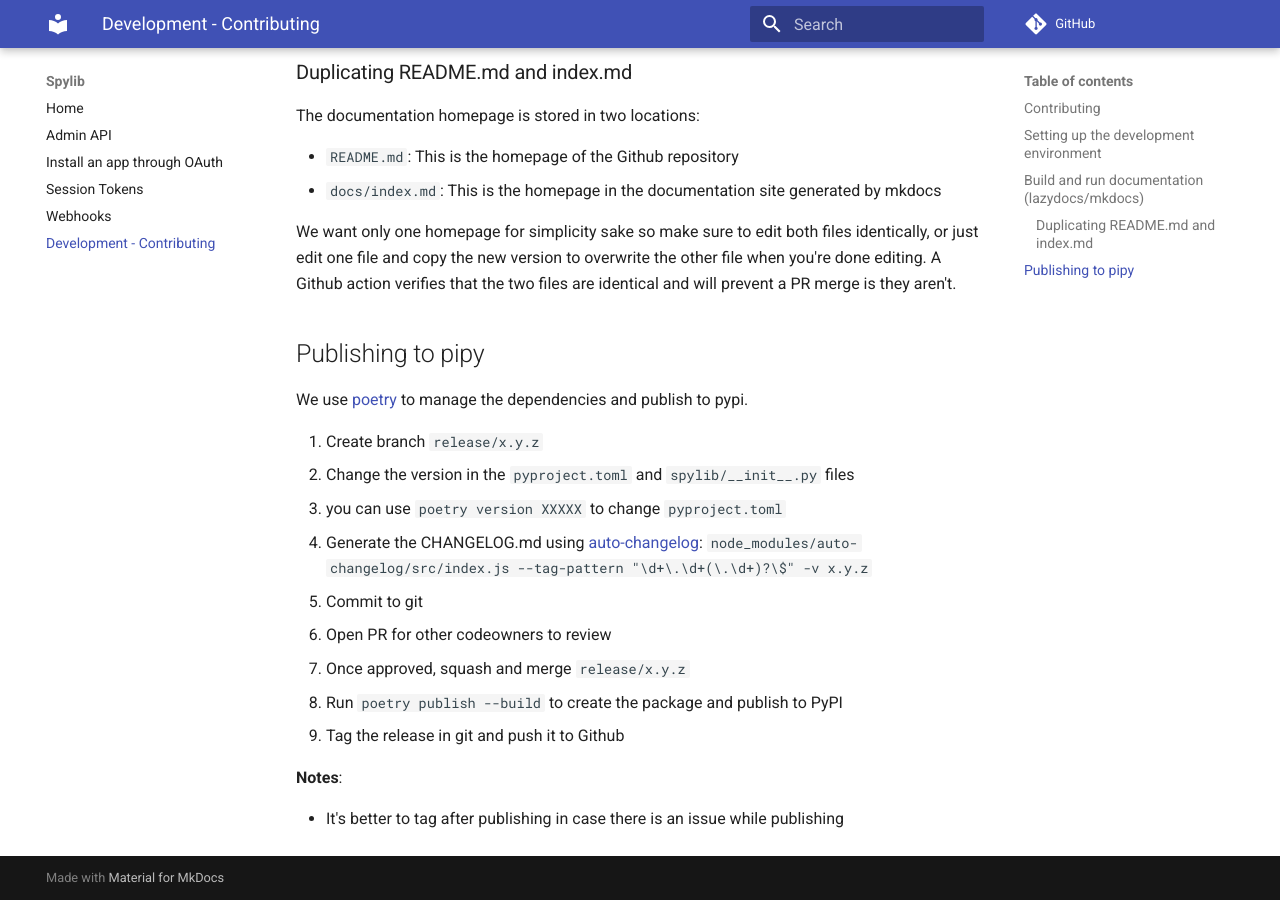
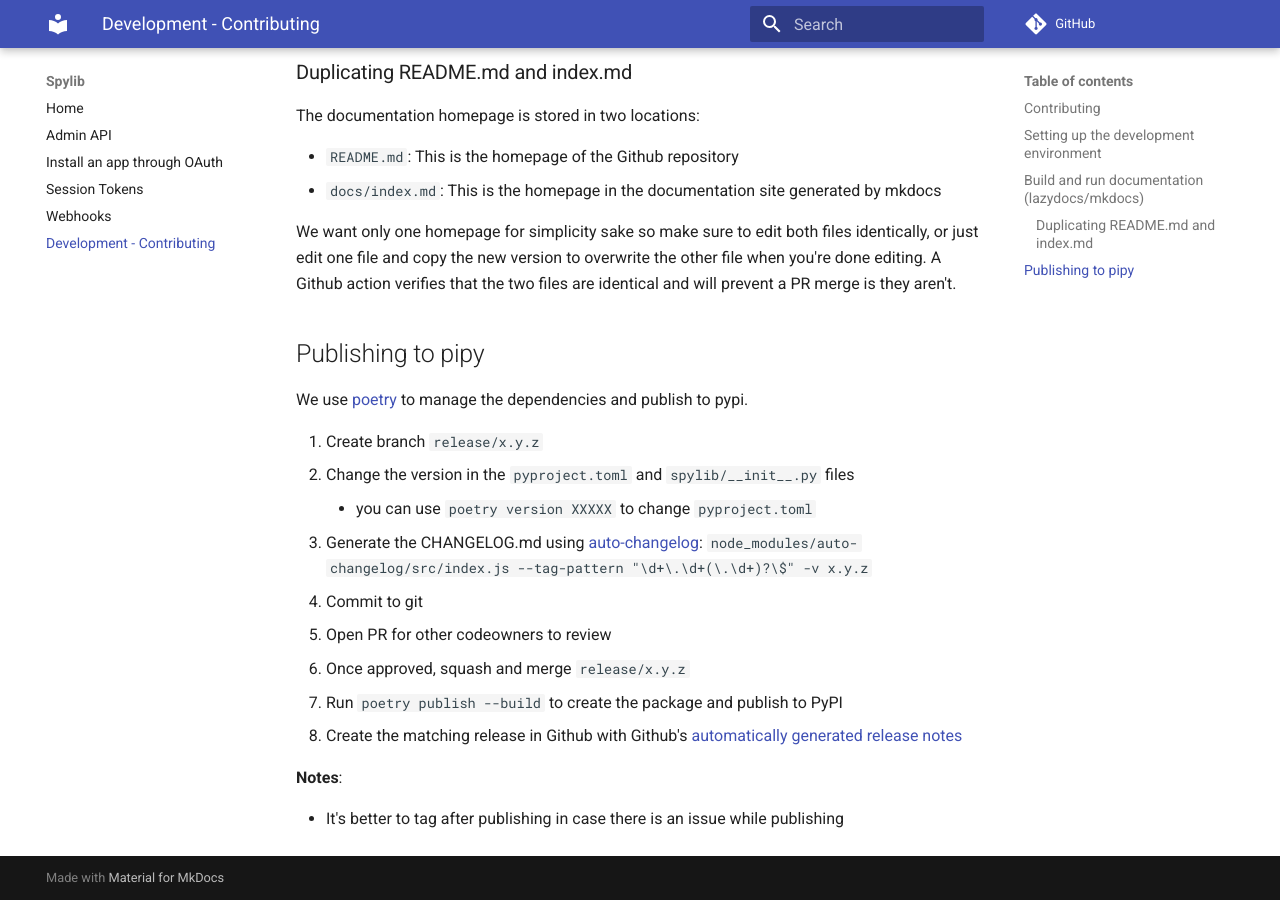
Before and after one commit to SatelCreative/spylib, an MkDocs documentation site: the page built from docs/development-contributing.md, in a window 1280 px wide and 900 px high, scrolled down 1070 px. Built offline with MkDocs 1.6.1 and Material for MkDocs 9.7.7, drawn with Linux system fonts in a browser that asks for light colours; comment, search, counter and statistics services are not loaded.

Commit message:
Add automatically generated release notes

```diff
--- a/docs/development-contributing.md
+++ b/docs/development-contributing.md
@@ -63,14 +63,15 @@ We use [poetry](https://python-poetry.org/) to manage the dependencies and publi
 
 1. Create branch `release/x.y.z`
 2. Change the version in the `pyproject.toml` and `spylib/__init__.py` files
-   - you can use `poetry version XXXXX` to change `pyproject.toml`
+    * you can use `poetry version XXXXX` to change `pyproject.toml`
 3. Generate the CHANGELOG.md using [auto-changelog](https://github.com/CookPete/auto-changelog):
    `node_modules/auto-changelog/src/index.js --tag-pattern "\d+\.\d+(\.\d+)?\$" -v x.y.z`
 3. Commit to git
 4. Open PR for other codeowners to review
 5. Once approved, squash and merge `release/x.y.z`
 6. Run `poetry publish --build` to create the package and publish to PyPI
-7. Tag the release in git and push it to Github
+7. Create the matching release in Github with Github's
+[automatically generated release notes](https://docs.github.com/en/repositories/releasing-projects-on-github/automatically-generated-release-notes)
 
 **Notes**:
 
```
